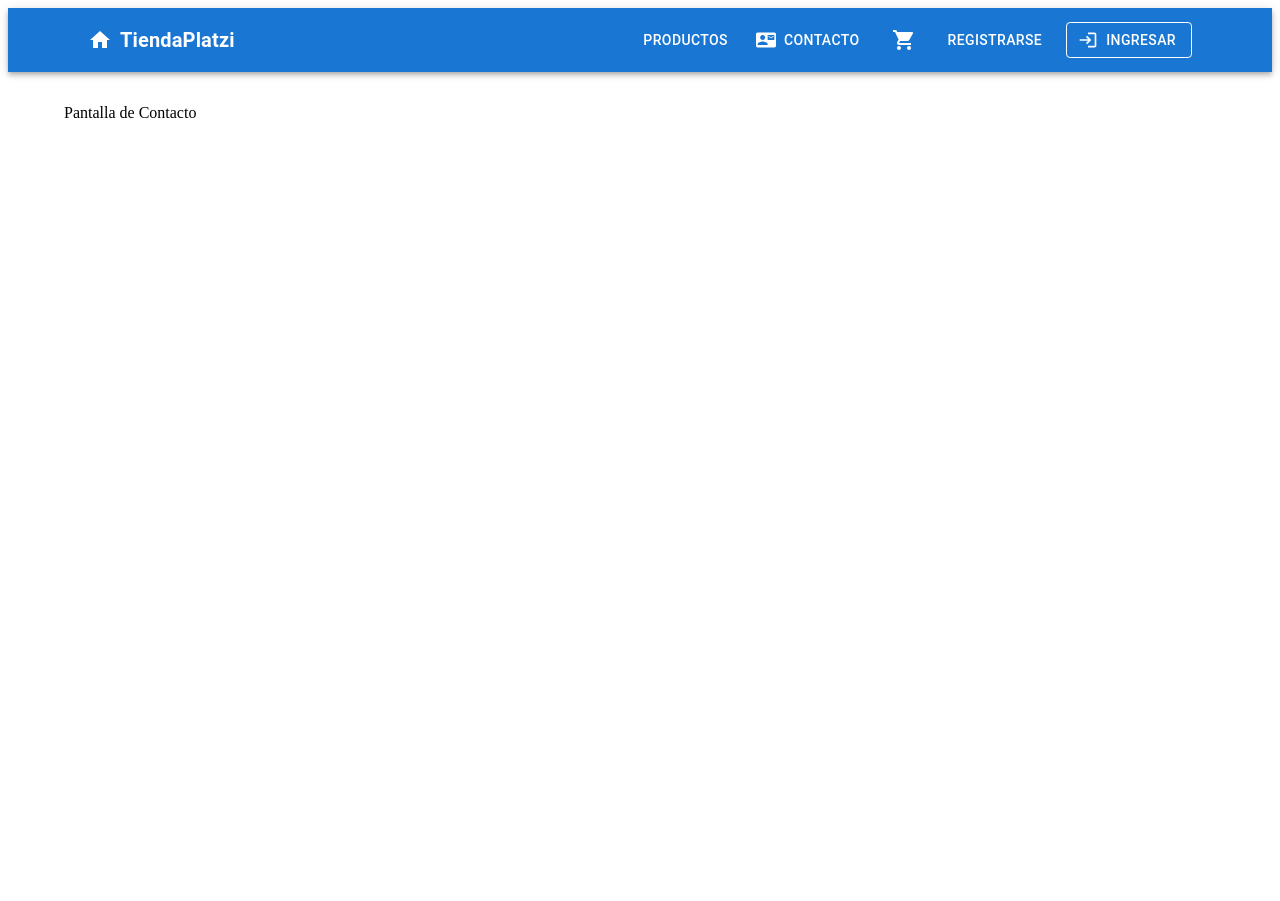
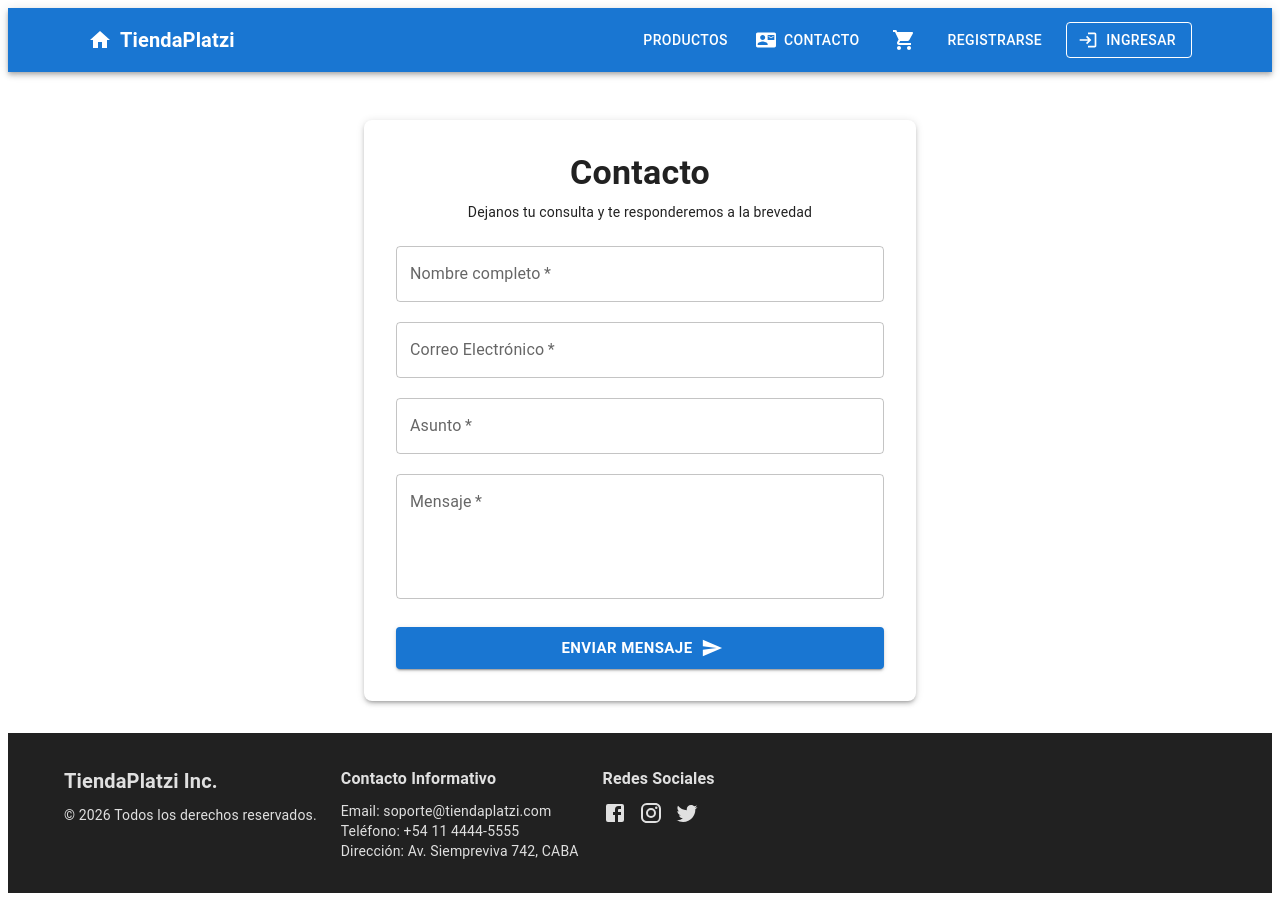
Before and after one commit to Martin-Varela4/ecommerce-react, a React (Vite) app: page /contacto in a window 1280 px wide. Before the commit the page ends 816 px from the top, so only its background shows below. Built offline with nearby package versions, Linux system fonts and the light colour scheme.

Commit message:
feat: desarrollo de la vista de contacto e integracion del footer

```diff
--- /dev/null
+++ b/src/components/Footer.jsx
@@ -0,0 +1,46 @@
+import { Box, Container, Typography, Grid, Link } from '@mui/material';
+import FacebookIcon from '@mui/icons-material/Facebook';
+import InstagramIcon from '@mui/icons-material/Instagram';
+import TwitterIcon from '@mui/icons-material/Twitter';
+
+export default function Footer() {
+  return (
+    <Box component="footer" sx={{ bgcolor: 'grey.900', color: 'grey.300', py: 4, mt: 'auto' }}>
+      <Container maxWidth="lg">
+        <Grid container spacing={3}>
+
+          <Grid item xs={12} sm={4}>
+            <Typography variant="h6" color="white" sx={{ fontWeight: 'bold', mb: 1 }}>
+              TiendaPlatzi Inc.
+            </Typography>
+            <Typography variant="body2" color="grey.500">
+              © {new Date().getFullYear()} Todos los derechos reservados.
+            </Typography>
+          </Grid>
+
+
+          <Grid item xs={12} sm={4}>
+            <Typography variant="subtitle1" color="white" sx={{ fontWeight: 'bold', mb: 1 }}>
+              Contacto Informativo
+            </Typography>
+            <Typography variant="body2">Email: soporte@tiendaplatzi.com</Typography>
+            <Typography variant="body2">Teléfono: +54 11 4444-5555</Typography>
+            <Typography variant="body2">Dirección: Av. Siempreviva 742, CABA</Typography>
+          </Grid>
+
+
+          <Grid item xs={12} sm={4}>
+            <Typography variant="subtitle1" color="white" sx={{ fontWeight: 'bold', mb: 1 }}>
+              Redes Sociales
+            </Typography>
+            <Box sx={{ display: 'flex', gap: 1.5, mt: 1 }}>
+              <Link href="https://facebook.com" target="_blank" color="inherit"><FacebookIcon /></Link>
+              <Link href="https://instagram.com" target="_blank" color="inherit"><InstagramIcon /></Link>
+              <Link href="https://twitter.com" target="_blank" color="inherit"><TwitterIcon /></Link>
+            </Box>
+          </Grid>
+        </Grid>
+      </Container>
+    </Box>
+  );
+}
--- a/src/layouts/MainLayout.jsx
+++ b/src/layouts/MainLayout.jsx
@@ -8,6 +8,7 @@ import ContactMailIcon from '@mui/icons-material/ContactMail';
 import { Outlet, useNavigate } from 'react-router-dom';
 import { useCart } from '../contexts/CartContext';
 import { useUser } from '../contexts/UserContext';
+import Footer from '../components/Footer';
 
 export default function MainLayout() {
   const { carrito } = useCart();
@@ -93,6 +94,9 @@ export default function MainLayout() {
       <Container component="main" maxWidth="lg" sx={{ mt: 4, mb: 4, flexGrow: 1 }}>
         <Outlet />
       </Container>
+
+      <Footer />
+
     </Box>
   );
 }
--- a/src/pages/Contacto.jsx
+++ b/src/pages/Contacto.jsx
@@ -1,3 +1,106 @@
+import React, { useState } from 'react';
+import { Box, Typography, TextField, Button, Paper, Alert, Container } from '@mui/material';
+import SendIcon from '@mui/icons-material/Send';
+
 export default function Contacto() {
-  return <div>Pantalla de Contacto</div>;
+  const [formData, setFormData] = useState({
+    nombre: '',
+    email: '',
+    asunto: '',
+    mensaje: ''
+  });
+
+
+  const [enviado, setEnviado] = useState(false);
+
+  const handleChange = (e) => {
+    setFormData({
+      ...formData,
+      [e.target.name]: e.target.value
+    });
+  };
+
+  const handleSubmit = (e) => {
+    e.preventDefault();
+
+    setEnviado(true);
+
+
+    setFormData({ nombre: '', email: '', asunto: '', mensaje: '' });
+
+
+    setTimeout(() => setEnviado(false), 5000);
+  };
+
+  return (
+    <Container maxWidth="sm">
+      <Paper elevation={3} sx={{ p: 4, borderRadius: 2, mt: 2 }}>
+        <Box sx={{ textAlign: 'center', mb: 3 }}>
+          <Typography variant="h4" component="h1" sx={{ fontWeight: 'bold', mb: 1 }}>
+            Contacto
+          </Typography>
+          <Typography variant="body2" color="text.secondary">
+            Dejanos tu consulta y te responderemos a la brevedad
+          </Typography>
+        </Box>
+
+
+        {enviado && (
+          <Alert severity="success" sx={{ mb: 3, fontWeight: 'bold' }}>
+            ¡Mensaje enviado con éxito! Gracias por contactarnos.
+          </Alert>
+        )}
+
+        {/* FORMULARIO CONTROLADO */}
+        <Box component="form" onSubmit={handleSubmit} sx={{ display: 'flex', flexDirection: 'column', gap: 2.5 }}>
+          <TextField
+            label="Nombre completo"
+            name="nombre"
+            fullWidth
+            required
+            value={formData.nombre}
+            onChange={handleChange}
+          />
+          <TextField
+            label="Correo Electrónico"
+            type="email"
+            name="email"
+            fullWidth
+            required
+            value={formData.email}
+            onChange={handleChange}
+          />
+          <TextField
+            label="Asunto"
+            name="asunto"
+            fullWidth
+            required
+            value={formData.asunto}
+            onChange={handleChange}
+          />
+          <TextField
+            label="Mensaje"
+            name="mensaje"
+            multiline
+            rows={4}
+            fullWidth
+            required
+            value={formData.mensaje}
+            onChange={handleChange}
+          />
+
+          <Button
+            type="submit"
+            variant="contained"
+            color="primary"
+            size="large"
+            endIcon={<SendIcon />}
+            sx={{ fontWeight: 'bold', mt: 1 }}
+          >
+            Enviar Mensaje
+          </Button>
+        </Box>
+      </Paper>
+    </Container>
+  );
 }
```
